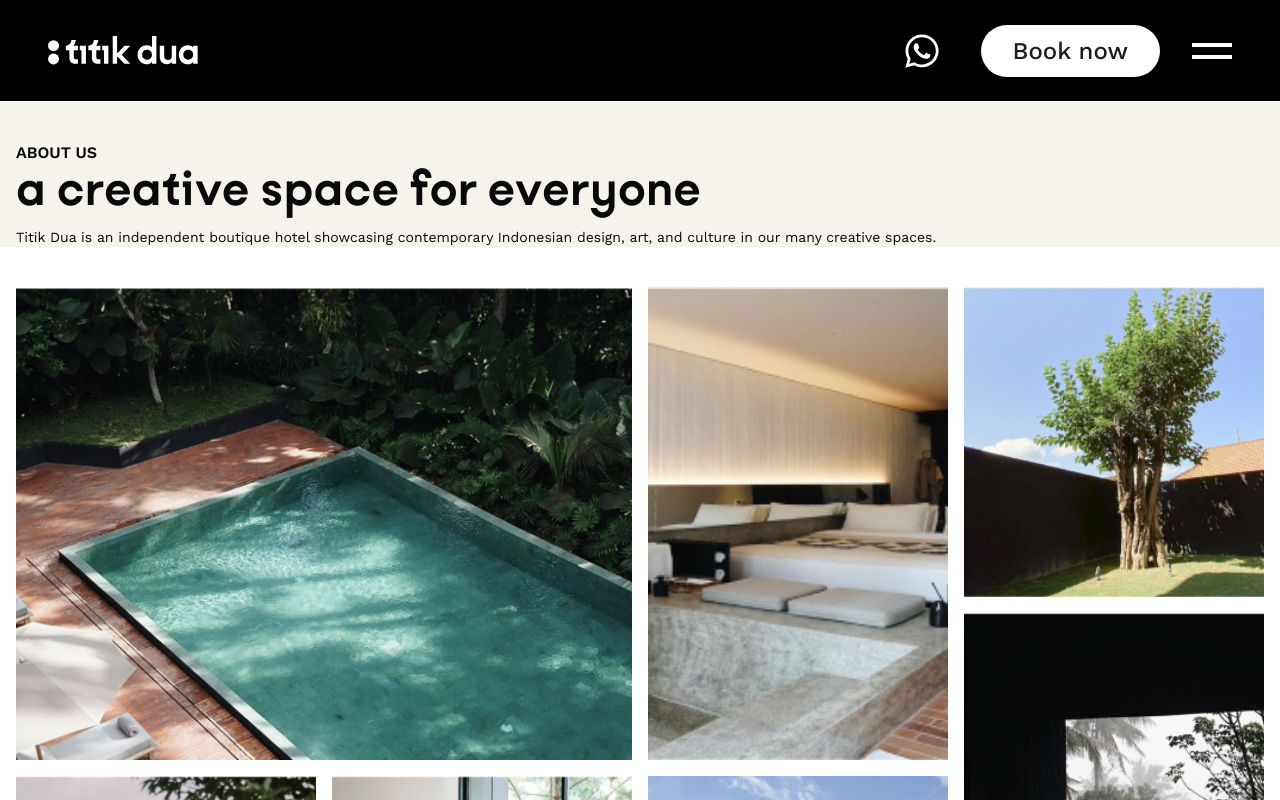
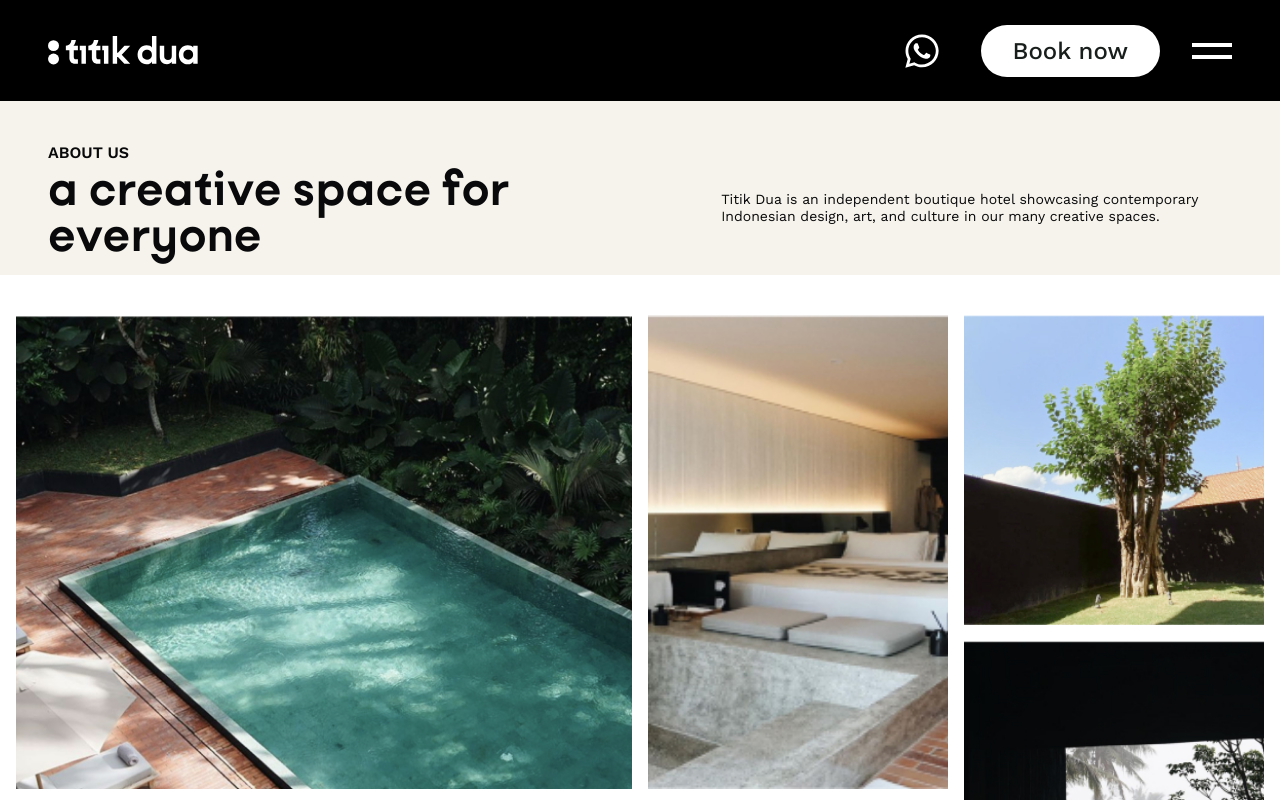
Before and after one commit to arvindeva/titik-dua, a Next.js app: page /about in a window 1280 px wide. Shown: the top 800 px of the page. Built offline with nearby package versions, Linux system fonts and the light colour scheme.

Commit message:
start with about desktop

```diff
--- a/app/about/page.tsx
+++ b/app/about/page.tsx
@@ -11,20 +11,24 @@ import Stay from "@/components/about/stay";
 export default function AboutPage() {
   return (
     <main className="">
-      <section className="bg-td-beige px-4 pt-10 mx-auto">
+      <section className="bg-td-beige px-4 pt-10 mx-auto lg:px-0">
+        <div className="flex flex-col lg:flex-row lg:px-12 lg:items-center lg:gap-4">
+          <div className="w-full">
             <h3 className="font-semibold mb-0.5 uppercase">about us</h3>
             <h1
               className={cn(
                 "text-[56px] leading-[46px] mb-4 font-semibold",
-            kobe.className,
+                kobe.className
               )}
             >
               a creative space for everyone
             </h1>
+          </div>
           <p className="text-sm leading-tight">
             Titik Dua is an independent boutique hotel showcasing contemporary
             Indonesian design, art, and culture in our many creative spaces.
           </p>
+        </div>
       </section>
       <ImageGrid />
       <StayExperience />
--- a/components/home/events.tsx
+++ b/components/home/events.tsx
@@ -43,7 +43,7 @@ function EventCard({ event }: EventCardProps) {
           <div
             className={cn(
               "font-semibold text-3xl lg:text-[40px] pt-2 mb-3",
-              kobe.className,
+              kobe.className
             )}
           >
             {event.name}
@@ -83,12 +83,12 @@ function EventCard({ event }: EventCardProps) {
 export default function Events() {
   return (
     <section className="bg-td-black text-td-white w-full pt-10 pb-10 lg:pb-16 overflow-hidden lg:px-0">
-      <div className="mx-auto px-4 lg:px-0 max-w-content lg:px-12">
+      <div className="mx-auto px-4 max-w-content lg:px-12">
         <FadeIn from="bottom">
           <h1
             className={cn(
               "text-[40px] font-bold lg:text-[64px] mb-8 leading-none",
-              kobe.className,
+              kobe.className
             )}
           >
             featured events
--- a/components/ui/navbar.tsx
+++ b/components/ui/navbar.tsx
@@ -2,12 +2,10 @@
 
 import Link from "next/link";
 import { FaWhatsapp } from "react-icons/fa";
-
 import { Button } from "./button";
-import Menu from "./menu";
-
+import Menu from "@/components/ui/menu";
 import LogoFull from "@/components/logos/logo-full";
-import LogoMobile from "../logos/logo-mobile";
+import LogoMobile from "@/components/logos/logo-mobile";
 
 function DesktopNavBar() {
   return (
```
Lines whose indentation alone changed are shown as unchanged.
